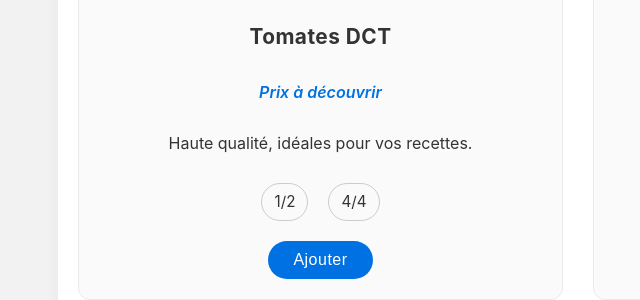
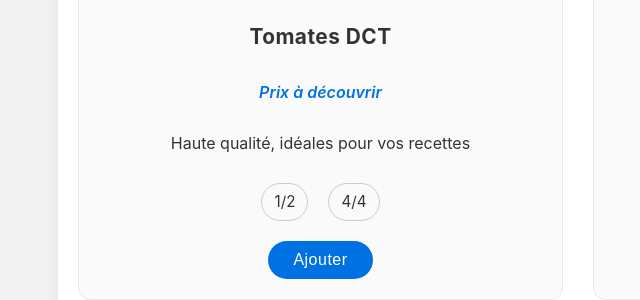
Before and after one commit to amirioussama1/Test, a plain HTML site: page index.html in a window 1280 px wide. Shown: the part 1740-2040 px from the top of the page, 62-702 px from the left. Drawn offline with Linux system fonts and the light colour scheme.

Commit message:
Update index.html

```diff
--- a/index.html
+++ b/index.html
@@ -349,7 +349,7 @@
         <img src="https://image.noelshack.com/fichiers/2025/15/4/1744287517-img-9415.jpeg" alt="Tomates DCT" />
         <h3>Tomates DCT</h3>
         <p class="price price-unselected">Prix à découvrir</p>
-        <p>Haute qualité, idéales pour vos recettes.</p>
+        <p>Haute qualité, idéales pour vos recettes</p>
         <div class="options">
           <input type="radio" id="tomates-12" name="tomatesDCT" value="1/2" data-price="106.28" />
           <label for="tomates-12" class="option-label">1/2</label>
```
